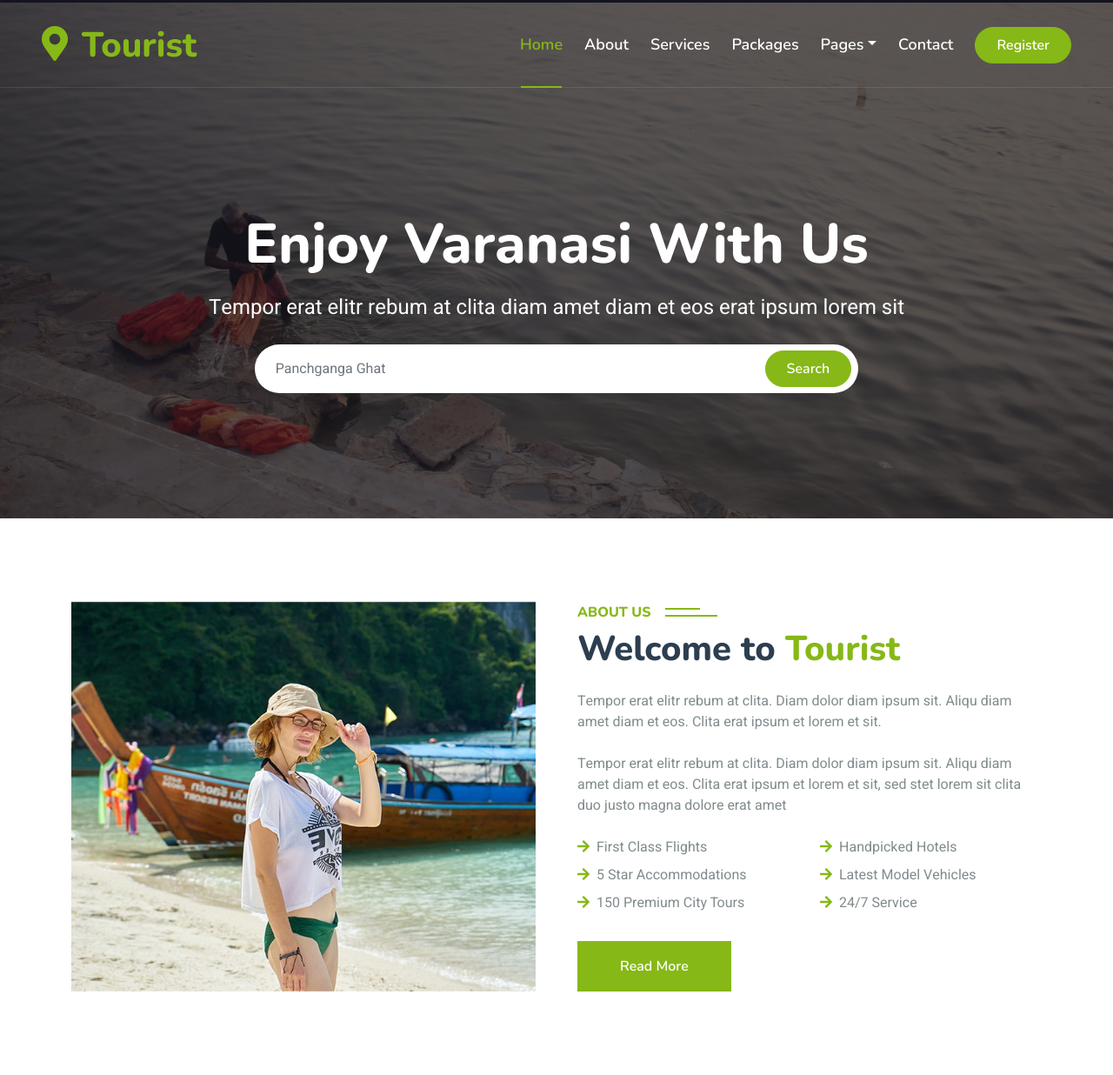
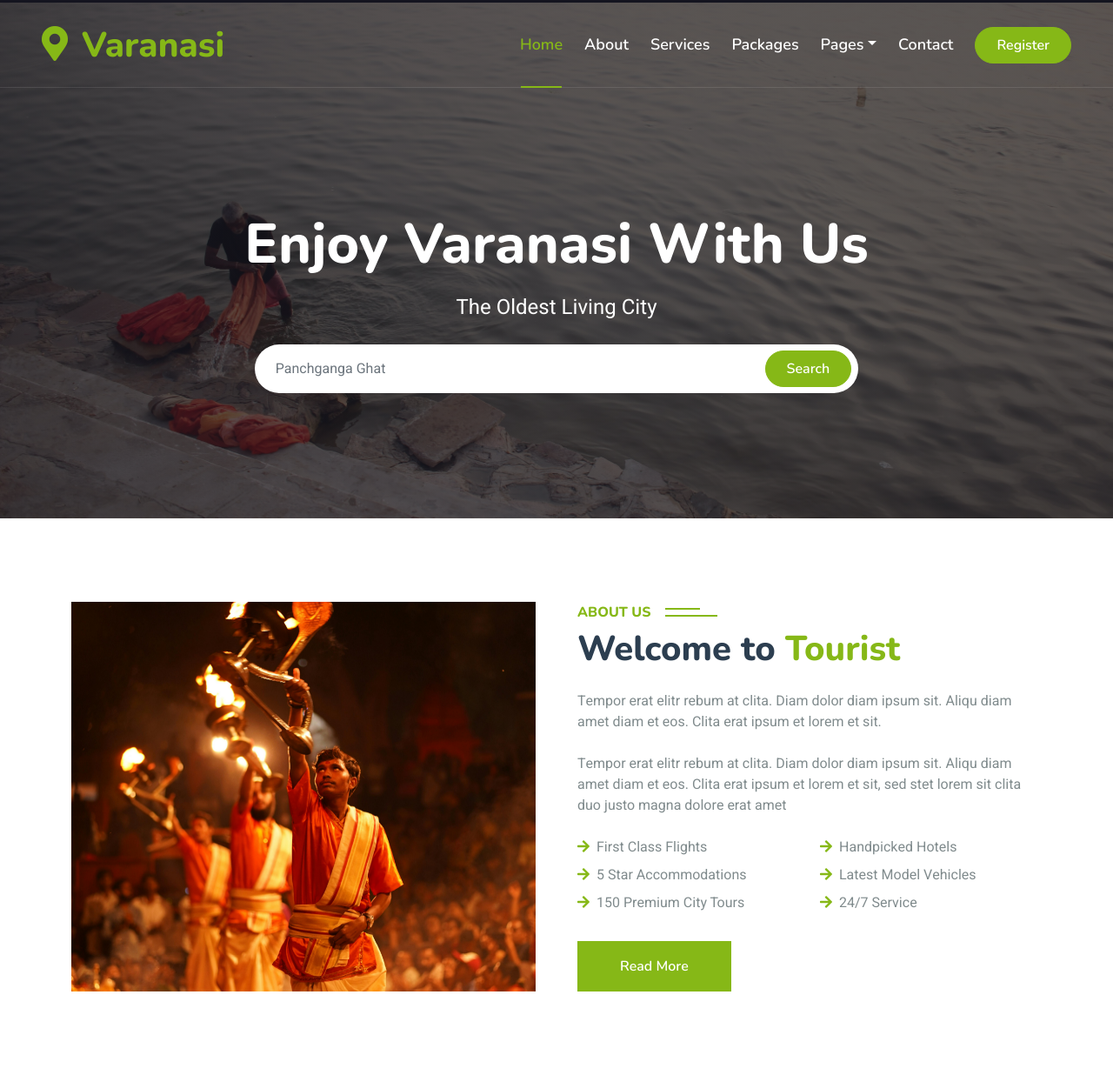
Before and after one commit to Varanasi-Software-Junction/vns-tourism, a plain HTML site: page index.html in a window 1280 px wide. Shown: the part 42-1278 px from the top of the page at 87% size. Drawn offline with nearby package versions, Linux system fonts and the light colour scheme.

Commit message:
Added some photos

```diff
--- a/index.html
+++ b/index.html
@@ -70,7 +70,7 @@
     <div class="container-fluid position-relative p-0">
         <nav class="navbar navbar-expand-lg navbar-light px-4 px-lg-5 py-3 py-lg-0">
             <a href="" class="navbar-brand p-0">
-                <h1 class="text-primary m-0"><i class="fa fa-map-marker-alt me-3"></i>Tourist</h1>
+                <h1 class="text-primary m-0"><i class="fa fa-map-marker-alt me-3"></i>Varanasi</h1>
                 <!-- <img src="img/logo.png" alt="Logo"> -->
             </a>
             <button class="navbar-toggler" type="button" data-bs-toggle="collapse" data-bs-target="#navbarCollapse">
@@ -103,7 +103,7 @@
                 <div class="row justify-content-center py-5">
                     <div class="col-lg-10 pt-lg-5 mt-lg-5 text-center">
                         <h1 class="display-3 text-white mb-3 animated slideInDown">Enjoy Varanasi With Us</h1>
-                        <p class="fs-4 text-white mb-4 animated slideInDown">Tempor erat elitr rebum at clita diam amet diam et eos erat ipsum lorem sit</p>
+                        <p class="fs-4 text-white mb-4 animated slideInDown">The Oldest Living City</p>
                         <div class="position-relative w-75 mx-auto animated slideInDown">
                             <input class="form-control border-0 rounded-pill w-100 py-3 ps-4 pe-5" type="text" placeholder="Panchganga Ghat">
                             <button type="button" class="btn btn-primary rounded-pill py-2 px-4 position-absolute top-0 end-0 me-2" style="margin-top: 7px;">Search</button>
@@ -122,7 +122,7 @@
             <div class="row g-5">
                 <div class="col-lg-6 wow fadeInUp" data-wow-delay="0.1s" style="min-height: 400px;">
                     <div class="position-relative h-100">
-                        <img class="img-fluid position-absolute w-100 h-100" src="img/about.jpg" alt="" style="object-fit: cover;">
+                        <img class="img-fluid position-absolute w-100 h-100" src="img/gangaarti.jpg" alt="" style="object-fit: cover;">
                     </div>
                 </div>
                 <div class="col-lg-6 wow fadeInUp" data-wow-delay="0.3s">
```
Also changed, not shown: img/gangaarti.jpg (added).
